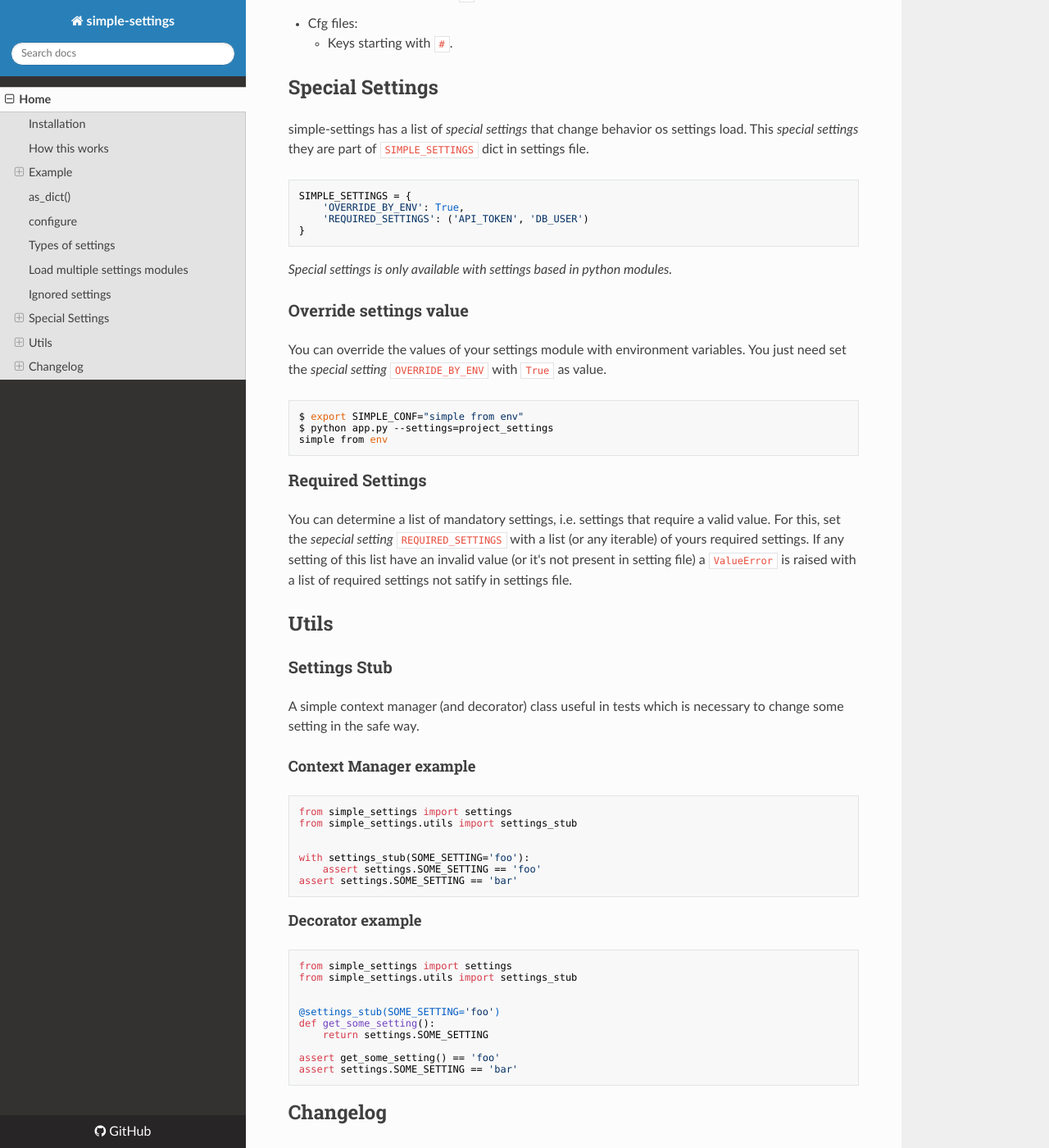
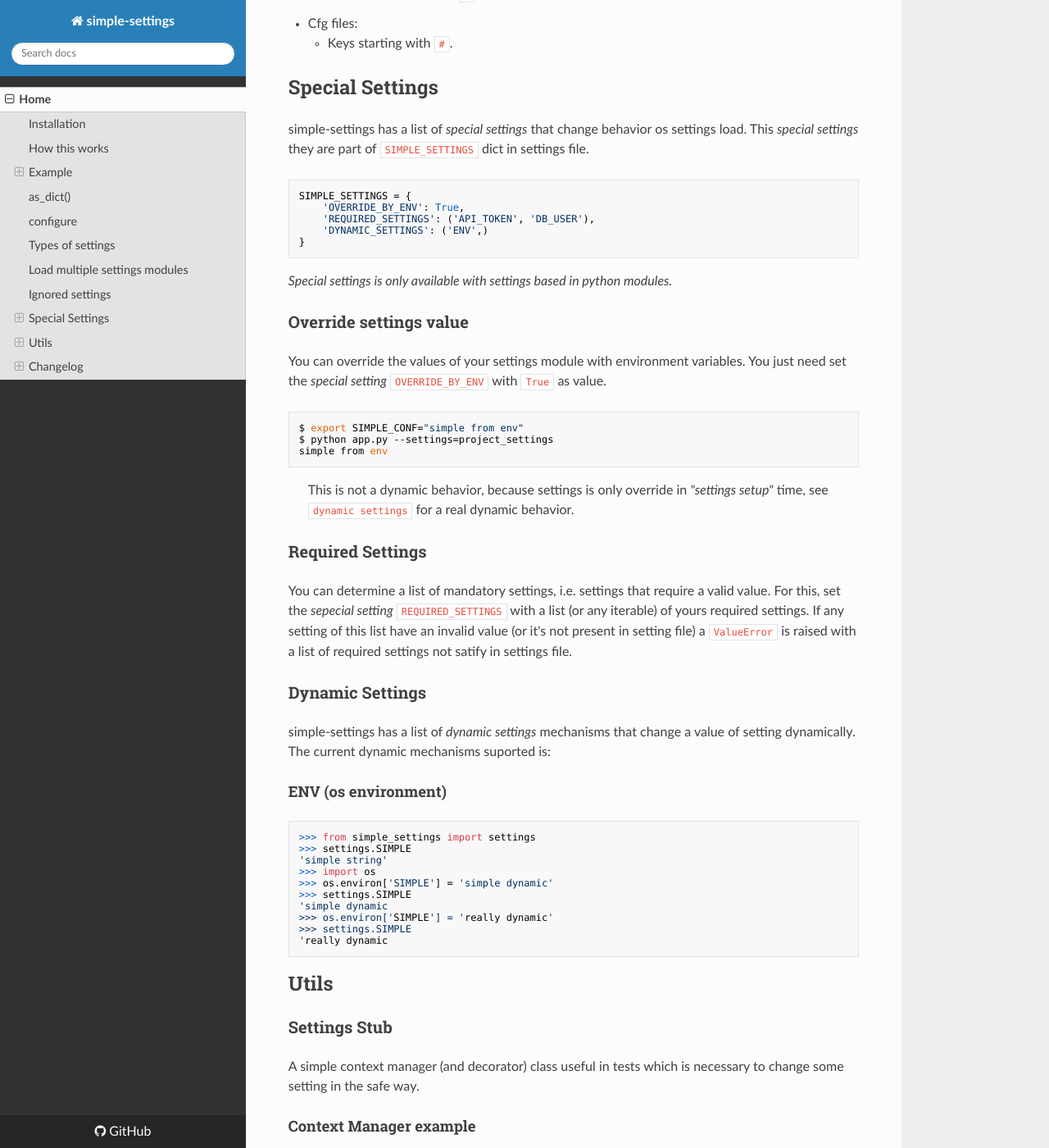
Before and after one commit to drgarcia1986/simple-settings, an MkDocs documentation site: the page built from docs/index.md, in a window 1280 px wide and 1400 px high, scrolled down 3530 px. Shown: the whole window at 82% size. Built offline with MkDocs 1.6.1, drawn with Linux system fonts in a browser that asks for light colours; nearby versions of some CDN libraries; old or Windows-style settings are respelled for this version of MkDocs; some of the changed text lies outside the part shown.

Commit message:
update documentation and changelog add Dynamic settings

````diff
--- a/docs/index.md
+++ b/docs/index.md
@@ -149,7 +149,8 @@
 ```python
 SIMPLE_SETTINGS = {
     'OVERRIDE_BY_ENV': True,
-	'REQUIRED_SETTINGS': ('API_TOKEN', 'DB_USER')
+    'REQUIRED_SETTINGS': ('API_TOKEN', 'DB_USER'),
+    'DYNAMIC_SETTINGS': ('ENV',)
 }
 ```
 _Special settings is only available with settings based in python modules._
@@ -163,10 +164,31 @@
 $ python app.py --settings=project_settings
 simple from env
 ```
+
+> This is not a dynamic behavior, because settings is only override in _"settings setup"_ time, see `dynamic settings` for a real dynamic behavior.
+
 ### Required Settings
 You can determine a list of mandatory settings, i.e. settings that require a valid value.
 For this, set the _sepecial setting_ `REQUIRED_SETTINGS` with a list (or any iterable) of yours required settings.
 If any setting of this list have an invalid value (or it's not present in setting file) a `ValueError` is raised with a list of required settings not satify in settings file.
+
+### Dynamic Settings
+simple-settings has a list of _dynamic settings_ mechanisms that change a value of setting dynamically.<br>
+The current dynamic mechanisms suported is:
+
+#### ENV (os environment)
+```python
+>>> from simple_settings import settings
+>>> settings.SIMPLE
+'simple string'
+>>> import os
+>>> os.environ['SIMPLE'] = 'simple dynamic'
+>>> settings.SIMPLE
+'simple dynamic
+>>> os.environ['SIMPLE'] = 'really dynamic'
+>>> settings.SIMPLE
+'really dynamic
+```
 
 ## Utils
 ### Settings Stub
@@ -200,6 +222,8 @@
 ## Changelog
 ### [NEXT_RELEASE]
 * Nice python _REPR_ for _LazySettings_ objects._
+* Dynamic settings behaviors.
+    * By environment.
 
 ### [0.6.0] - 2016-05-17
 * Some refactors.
````
